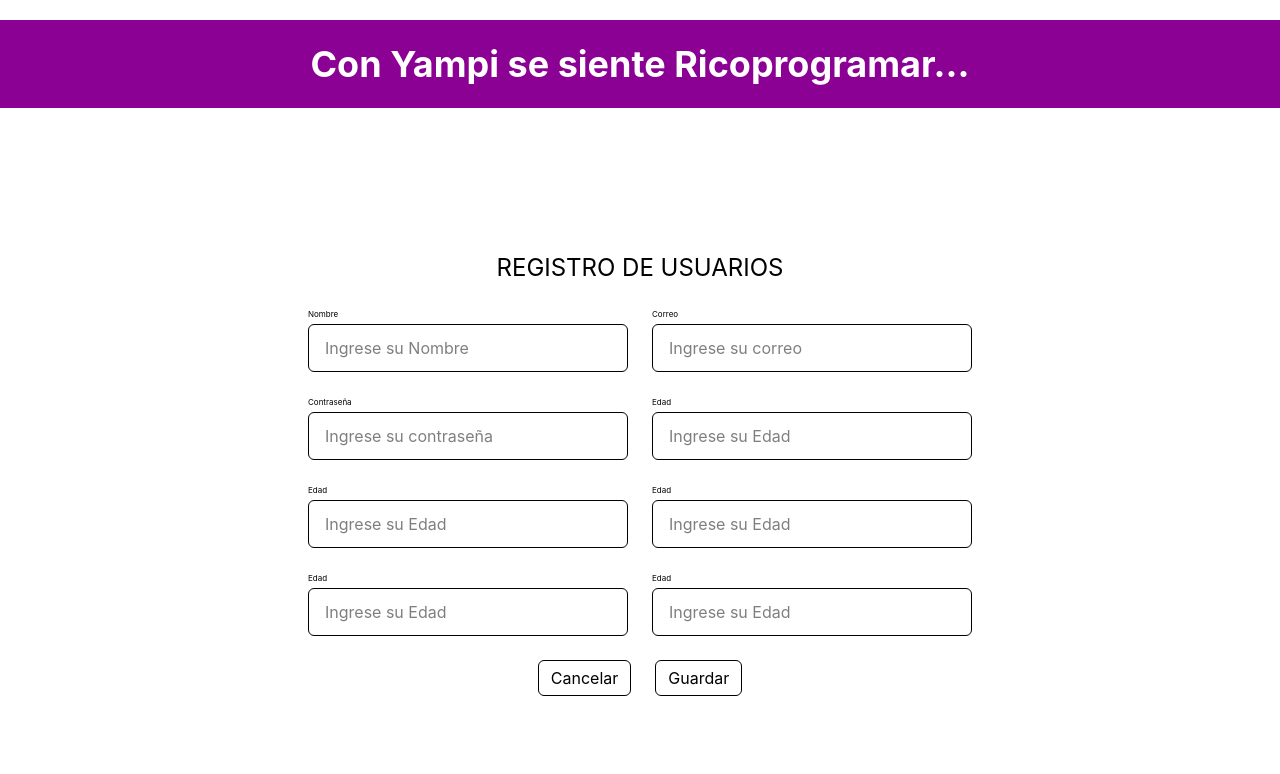
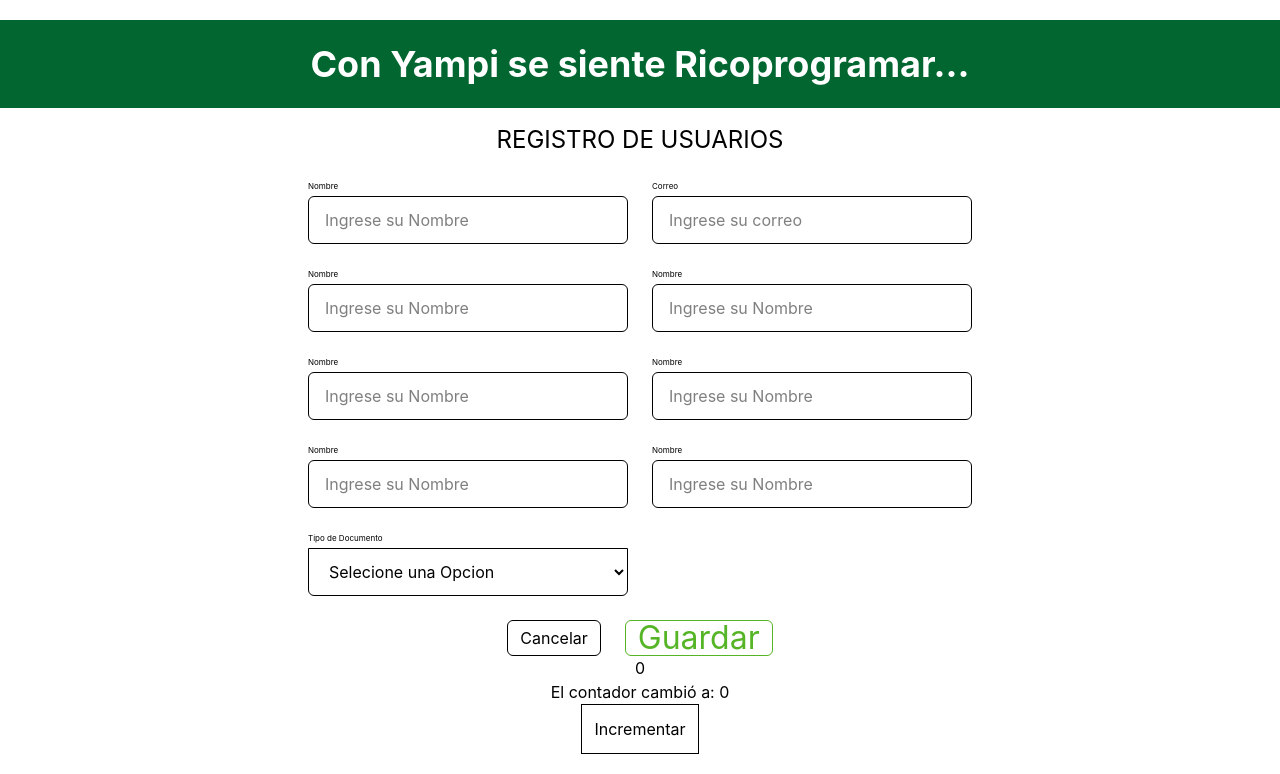
Before and after one commit to YampiiGomezz05/React-Arquitectura-Proyecto, a React (Vite) app: page / in a window 1280 px wide. Shown: the top 774 px of the page. Built offline with nearby package versions, Linux system fonts and the light colour scheme.

Commit message:
feat(componentes): Se creo componente select

```diff
--- /dev/null
+++ b/data/Selects/DocumentType.json
@@ -0,0 +1,26 @@
+[
+    {
+        "id":"C.C",
+        "label":"Cédula de Ciudadanía "
+    },
+
+    {
+        "id":"T.I",
+        "label":"Tarjeta de identidad "
+    },
+
+    {
+        "id":"P.P.T",
+        "label":"Permiso por Protección Temporal "
+    },
+
+    {
+        "id":"P.E.P",
+        "label":"Permiso Especial de Permanencia "
+    },
+
+    {
+        "id":"C.E",
+        "label":"Cédula de Extranjería "
+    }
+]
--- /dev/null
+++ b/data/Selects/TypeUsers.json
@@ -0,0 +1,16 @@
+[
+    {
+        "id":"C.C",
+        "label":"Cédula de Ciudadanía "
+    },
+
+    {
+        "id":"T.I",
+        "label":"Tarjeta de identidad "
+    },
+
+    {
+        "id":"P.P.T",
+        "label":"Permiso por Protección Temporal "
+    }
+]
--- a/src/app/App.jsx
+++ b/src/app/App.jsx
@@ -4,7 +4,7 @@
     return(
     <div className="min-h text-center grid grid-cols-1 gap-4 mt-5">
 
-    <h1 className="text-white text-4xl font-bold mb-32 bg-fuchsia-800  p-6">
+    <h1 className="text-white text-4xl font-bold bg-green-800  p-6">
     Con Yampi se siente Ricoprogramar...
     </h1>
 
--- a/src/features/users/components/UserRegisterForm.jsx
+++ b/src/features/users/components/UserRegisterForm.jsx
@@ -1,9 +1,17 @@
-import {Input, Button} from "@/shared"
+import {useState , useEffect} from "react";
+import {Input, Button, DeleteCounter2 , Select} from "@/shared"
+import { getDocumentType } from "../services/SelectService";
 
 
 export default function UserRegisterForm (){
 
-    //Handl
+    const [DocumentType , setDocumentType] = useState ([])
+
+    useEffect(() => {
+        getDocumentType().then(setDocumentType)
+    }, []);
+
+    //Handle
 
     const handleNameChange = (e) => {
         console.log("Nombre: "  + e.target.value)
@@ -34,36 +42,55 @@
     type="email"
     onBlur = {handleEmailBlur}
     />
+
     <Input
-    label= "Contraseña"
-    placeholder= "Ingrese su contraseña"
-    type="password"
+    label= "Nombre"
+    placeholder= "Ingrese su Nombre"
+    type="input"
+    onChange ={handleNameChange}
     />
+
     <Input
-    label= "Edad"
-    placeholder= "Ingrese su Edad"
-    type="number"
+    label= "Nombre"
+    placeholder= "Ingrese su Nombre"
+    type="input"
+    onChange ={handleNameChange}
     />
+
     <Input
-    label= "Edad"
-    placeholder= "Ingrese su Edad"
-    type="number"
+    label= "Nombre"
+    placeholder= "Ingrese su Nombre"
+    type="input"
+    onChange ={handleNameChange}
     />
+
     <Input
-    label= "Edad"
-    placeholder= "Ingrese su Edad"
-    type="number"
+    label= "Nombre"
+    placeholder= "Ingrese su Nombre"
+    type="input"
+    onChange ={handleNameChange}
     />
+
     <Input
-    label= "Edad"
-    placeholder= "Ingrese su Edad"
-    type="number"
+    label= "Nombre"
+    placeholder= "Ingrese su Nombre"
+    type="input"
+    onChange ={handleNameChange}
     />
+
     <Input
-    label= "Edad"
-    placeholder= "Ingrese su Edad"
-    type="number"
+    label= "Nombre"
+    placeholder= "Ingrese su Nombre"
+    type="input"
+    onChange ={handleNameChange}
     />
+
+    <Select
+        label= "Tipo de Documento"
+        name= "DocumentType"
+        options= {DocumentType}
+        />
+
 </div>
 
 {/* Actions*/ }
@@ -82,6 +109,12 @@
 </div>
 
     </form>
+    {/* <DeleteCounter/>
+
+    <DeleteEfect/> */}
+
+    <DeleteCounter2/>
+
     </div>
     )
 }
--- /dev/null
+++ b/src/features/users/services/SelectService.js
@@ -0,0 +1,4 @@
+export async function getDocumentType() {
+    const response = await fetch("/../../data/Selects/DocumentType.json");
+    return response.json();
+}
--- a/src/main.jsx
+++ b/src/main.jsx
@@ -1,6 +1,6 @@
 import { StrictMode } from 'react'
 import { createRoot } from 'react-dom/client'
-import './index.css'
+import './styles/global.css'
 import App from './app/App.jsx'
 
 createRoot(document.getElementById('root')).render(
--- a/src/shared/components/Button.jsx
+++ b/src/shared/components/Button.jsx
@@ -7,9 +7,9 @@
 }) {
 
     const variants = {
-        primary: "bg-brand text-brand border",
+        primary: "text-brand border text-h1",
         secondary:
-        "bg-background border border-border text-text-inverse hover:bg-surface-mute "
+        "bg-background border border-border text-text-inverse hover:bg-surface-muted "
     };
 
     const sizes = {
--- /dev/null
+++ b/src/shared/components/DeleteCounter.jsx
@@ -0,0 +1,36 @@
+import { useState } from "react";
+
+export default function DeleteCounter(){
+    const [count,setCount] = useState(0)
+    return(
+        <div>
+            <p>
+                Contador: {count}
+                <button onClick={() => setCount(count + 1)} className="border p-3">
+                    incrementar
+                </button>
+            </p>
+        </div>
+    );
+
+}
+// Hacer la actividad anterior con una función
+
+
+// export default function DeleteCounter (){
+//     let count = 0;
+
+//     const incrementar = () => {
+//         count = count + 1;
+//         console.log("Nuevo Valor" , count)
+//     }
+
+//     return (
+//         <div>
+//                 <p>
+//                     Contador : {count}
+//                     <button onClick={incrementar} className="border p-3">Incrementar</button>
+//                 </p>
+//         </div>
+//     )
+// }
--- /dev/null
+++ b/src/shared/components/DeleteCounter2.jsx
@@ -0,0 +1,26 @@
+import { useState , useEffect,  } from "react";
+
+export default function DeleteCounter2 (){
+
+    const [count , setCount] = useState (0);
+    const [message , setmessage] = useState("El contador no ha cambiado")
+
+    useEffect(() =>{
+        setmessage(`El contador cambió a: ${count}`)
+    },[count]);
+
+    return(
+        <div>
+            <h2>
+                {count}
+            </h2>
+            <p>
+                {message}
+            </p>
+
+            <button onClick={() => setCount(count + 1)} className="border p-3">
+                Incrementar
+            </button>
+        </div>
+    )
+}
--- /dev/null
+++ b/src/shared/components/DeleteEffect.jsx
@@ -0,0 +1,32 @@
+import { useState , useEffect } from "react";
+
+// export default function DeleteEfect(){
+
+//     const[message , setmessage] = useState("Cargando...")
+
+//     useEffect(() => {
+//         setTimeout(() =>{
+//             setmessage("Componente Cargado...")
+//         } , 2000)
+//     } ,[])
+//     return <h1>{message}</h1>
+// }
+
+// ================== Segundo Ejemplo =============================
+
+export default function DeleteEfect(){
+
+    console.log("render")
+    const[message , setmessage] = useState("Cargando...")
+
+    useEffect(() => {
+        console.log("Efecto Ejecutado")
+
+        setTimeout(() =>{
+            setmessage("Componente Cargado...")
+        } , 2000)
+
+    } ,[])
+    return <h1>{message}</h1>
+
+}
--- a/src/shared/components/Select.jsx
+++ b/src/shared/components/Select.jsx
@@ -0,0 +1,45 @@
+export default function Select({
+    label,
+    name,
+    options = [],
+}) {
+    return (
+        <div className="w-[320px]">
+
+            {label && (
+            <label className="block text-caption mb-1 text-text-secondary place-self-start">
+
+                {label}
+
+            </label>
+
+            )}
+
+            <select
+            name = {name}
+            className="
+            w-full
+            h-12
+            rounded-b-md
+            border
+            border-border
+            px-4
+
+            ">
+
+
+                <option value="">
+                    Selecione una Opcion
+                </option>
+
+                {options.map((opt) =>  (
+                    <option key={opt.id} value ={opt.id}>
+                        {opt.label}
+                    </option>
+                ))}
+
+
+            </select>
+        </div>
+    )
+}
--- a/src/shared/index.js
+++ b/src/shared/index.js
@@ -1,2 +1,6 @@
 export {default as Input} from "./components/Input";
 export {default as Button} from "./components/Button";
+export {default as DeleteCounter} from "./components/DeleteCounter";
+export {default as DeleteEffect} from "./components/DeleteEffect";
+export {default as DeleteCounter2} from "./components/DeleteCounter2";
+export {default as Select} from "./components/Select";
```
